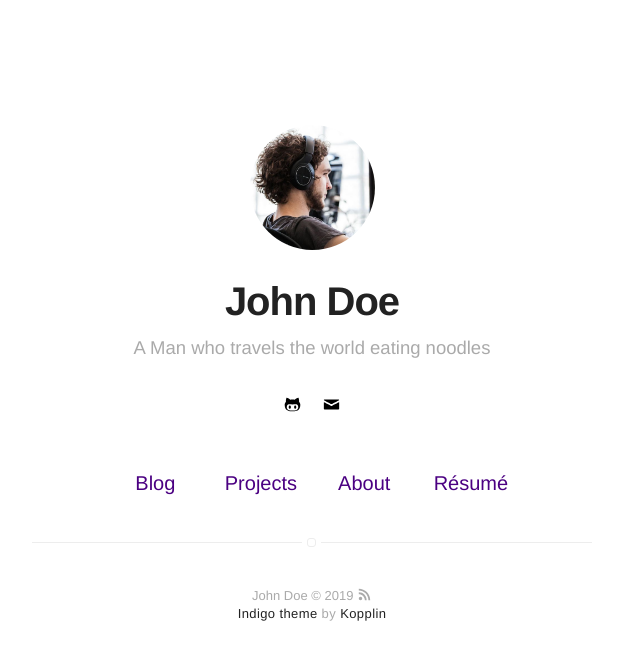
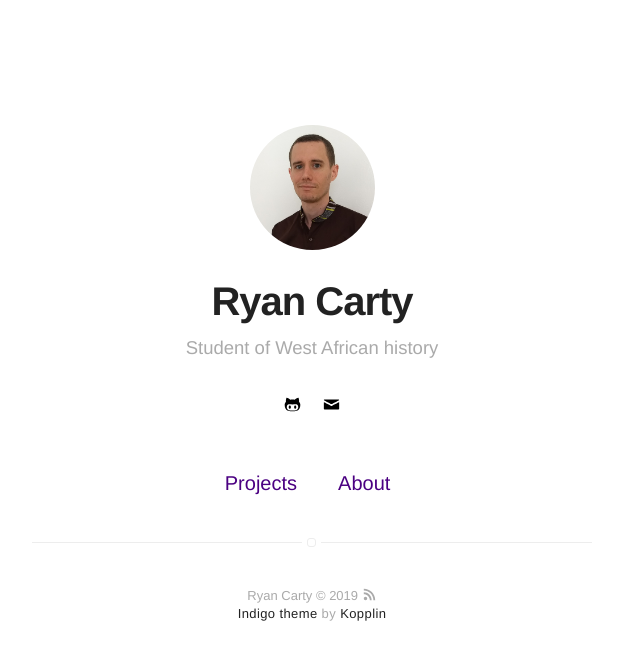
Before and after one commit to cartyrya/cartyrya.github.io, a Jekyll site: the page built from index.html, in a window 1280 px wide. Shown: the top 660 px of the page, without its empty margins (328-968 px from the left). Built offline with Jekyll 4.4.1, drawn with Linux system fonts in a browser that asks for light colours.

Commit message:
Edit site Include image

```diff
--- a/_config.yml
+++ b/_config.yml
@@ -1,23 +1,22 @@
 # main text of home
-name: John Doe
-bio: A Man who travels the world eating noodles
+name: Ryan Carty
+bio: Student of West African history
 
 # twitter summary info
-description: A blog about technology and stuff related
+description: An academic portfolio
 
 # if it's an external image, update below for true
 # better with square images
 external-image: false
-picture: assets/images/profile.jpg
+picture: assets/images/headshot.jpg
 
 # If you want to include your resume, set to true
 # and specify source (external or local).
-resume: true
-resume-external: true
+resume: false
+resume-external: false
 resume-url: https://google.com/?q=my+resume
 
-url: https://koppl.in/indigo
-# your url: http://USERNAME.github.io
+url: http://cartyrya.github.io
 
 permalink: /:title/
 
@@ -30,8 +29,8 @@ permalink: /:title/
 
 # if you don't want comments in your posts, leave categories empty
 disqus:
-  shortname: mydisqus # enter this from your disqus account
-  categories: [blog, project] # only show disqus for posts that have these categories
+  shortname: # mydisqus # enter this from your disqus account
+  categories: # [blog, project] # only show disqus for posts that have these categories
 
 # if you don't have any of social below, comment the line
 # facebook: myfacebook
@@ -54,18 +53,18 @@ github: cartyrya
 email: cartyrya@msu.edu
 
 authors:
-    johndoe:
-        name: John Doe
-        bio: A Man who travels the world eating noodles
+    cartyrya:
+        name: Ryan Carty
+        bio: Student of West African history
         external-image: false
-        picture: assets/images/profile.jpg
-        twitter: johndoe
-    jamesfoster:
-        name: James Foster
-        bio: A Man who develops software with coffee
-        external-image: false
-        picture: assets/images/james.jpg
-        twitter: jamesfoster
+        picture: assets/images/headshot.jpg
+        # twitter: johndoe
+    # jamesfoster:
+    #     name: James Foster
+    #     bio: A Man who develops software with coffee
+    #     external-image: false
+    #     picture: assets/images/james.jpg
+    #     twitter: jamesfoster
 
 # do you want a larger site? change the option below
 # options: [normal, large] | default: normal
@@ -81,7 +80,7 @@ projects: true
 
 # if you don't need "about" or "blog", comment them out below
 about: true
-blog: true
+# blog: true
 
 # do you want to show the "read time" of the posts?
 read-time: true
```
Also changed, not shown: README.md, assets/images/headshot.jpg (added).
